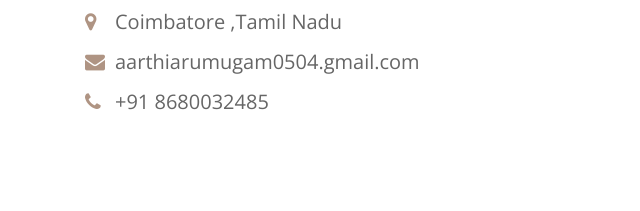
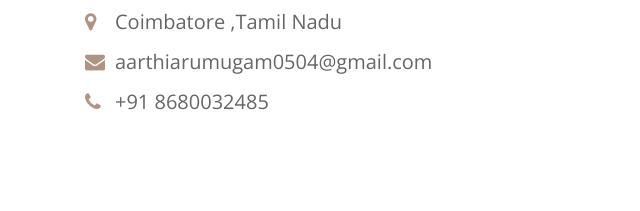
Before and after one commit to Aarthi0514/My-Portfolio, a plain HTML site: page index.html in a window 1280 px wide. Shown: the part 3080-3291 px from the top of the page, 0-640 px from the left. Drawn offline with nearby package versions, Linux system fonts and the light colour scheme; a web font is replaced by a local one.

Commit message:
Add files via upload

```diff
--- a/index.html
+++ b/index.html
@@ -245,7 +245,7 @@
                             <p><i class="fa fa-user"></i>Aarthi Arumugam</p>
                             <p><i class="fa fa-tag"></i>Web Designer & Developer</p>
                             <p><i class="fa fa-map-marker"></i>Coimbatore ,Tamil Nadu</p>
-                            <p><i class="fa fa-envelope"></i><a href="mailto:info@example.com">aarthiarumugam0504.gmail.com</a></p>
+                            <p><i class="fa fa-envelope"></i><a href="mailto:info@example.com">aarthiarumugam0504@gmail.com</a></p>
                             <p><i class="fa fa-phone"></i><a href="tel:+91 868003248">+91 8680032485</a></p>
                         </div>
                     </div>
```
